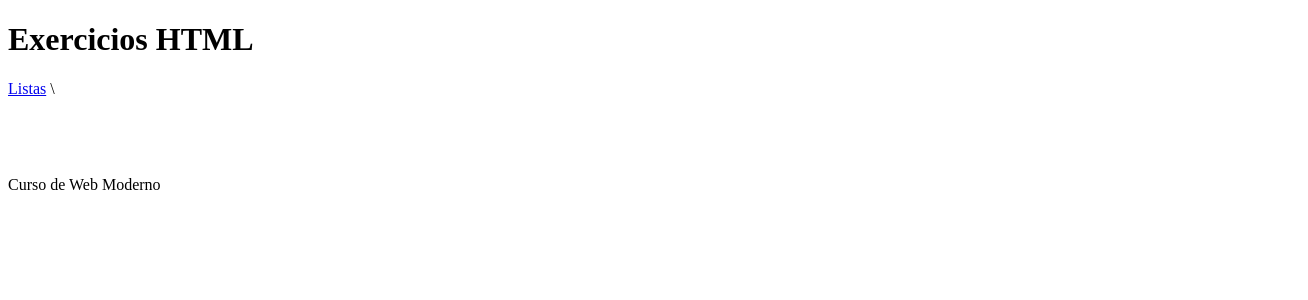
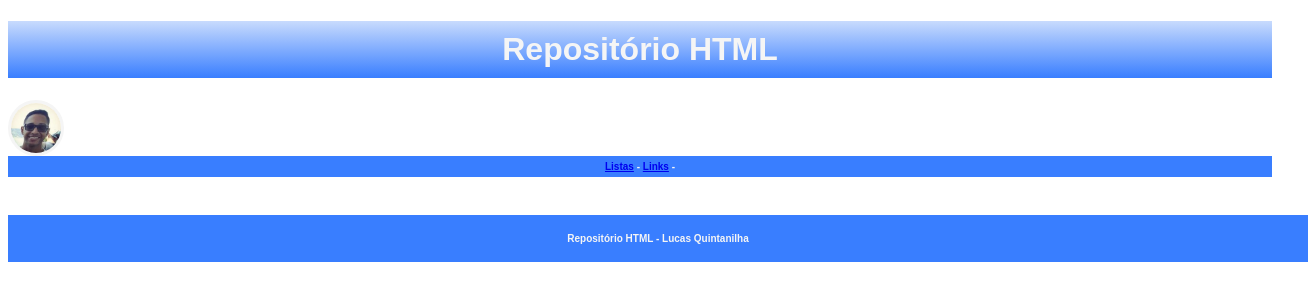
Before and after one commit to lucasquitan/html-css-js-notation, a website: page index.html in a window 1280 px wide. Shown: the whole page, 1308 px wide, since content can reach past the window. Drawn offline with Linux system fonts and the light colour scheme.

Commit message:
Estilização

```diff
--- a/index.html
+++ b/index.html
@@ -6,18 +6,81 @@
     <meta http-equiv="X-UA-Compatible" content="ie=edge" />
     <title>Exercícios HTML</title>
     <style>
+      body {
+        background: #fff;
+        font-family: Arial, Helvetica, sans-serif;
+      }
+
       #conteudo {
-        padding: 30px 0px;
+        padding: 10px 10px 10px 10px;
+        width: 80%;
+        background: #fff;
+      }
+
+      footer div {
+        display: flex;
+        justify-content: center;
+        width: 100%;
+        background: rgb(57, 126, 255);
+        padding: 18px;
+        font-family: Arial, Helvetica, sans-serif;
+        font-size: 10px;
+        font-weight: bold;
+        color: #f5f5f5;
+      }
+
+      .title {
+        color: #f5f5f5;
+        font-family: Arial, Helvetica, sans-serif;
+        display: flex;
+        justify-content: center;
+        padding-top: 10px;
+        padding-bottom: 10px;
+        width: 100%
+        margin-bottom: 0px;
+        background: linear-gradient(
+          to top,
+          rgb(57, 126, 255),
+          rgb(200, 219, 253)
+        );
+      }
+
+      nav {
+        display: flex;
+        justify-content: center;
+
+        padding: 5px;
+        font-family: Arial, Helvetica, sans-serif;
+        font-size: 10px;
+        font-weight: bold;
+        color: #f5f5f5;
+        background: rgb(57, 126, 255);
+      }
+
+      img {
+        width: 50px;
+        border-radius: 50%;
+        border: 3px solid #f5f5f5;
+        display: flex;
       }
     </style>
   </head>
   <body>
-    <h1>Exercicios HTML</h1>
-    <nav><a href="exercicios/listas.html">Listas</a> \</nav>
+    <div>
+      <h1 class="title">Repositório HTML</h1>
+      <img src="assets/my_profile.jpg" alt="lucas" />
+    </div>
+
+    <nav>
+      <div>
+        <a href="exercicios/listas.html"> Listas</a> -
+        <a href="exercicios/links.html">Links</a> -
+      </div>
+    </nav>
     <section id="conteudo"></section>
     <footer>
       <br />
-      Curso de Web Moderno
+      <div>Repositório HTML - Lucas Quintanilha</div>
     </footer>
     <!--
       Espaço para percorrer arquivo e exibir conteúdo no index.html
```
Also changed, not shown: assets/my_profile.jpg (added).
